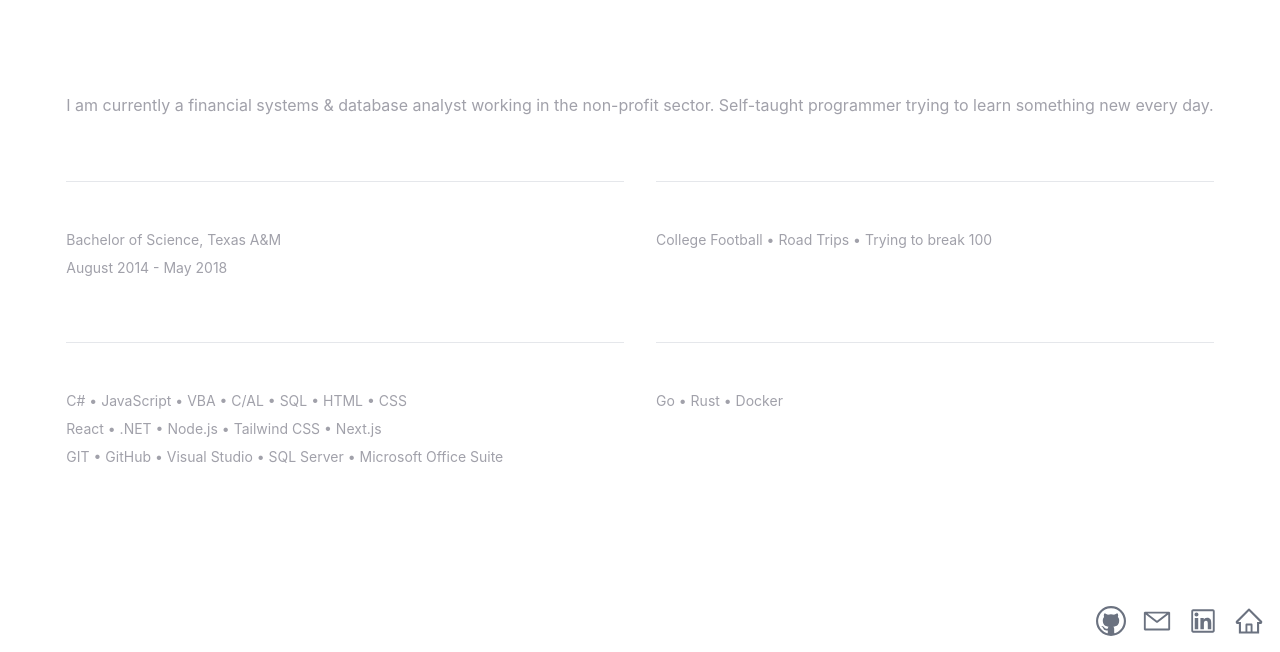
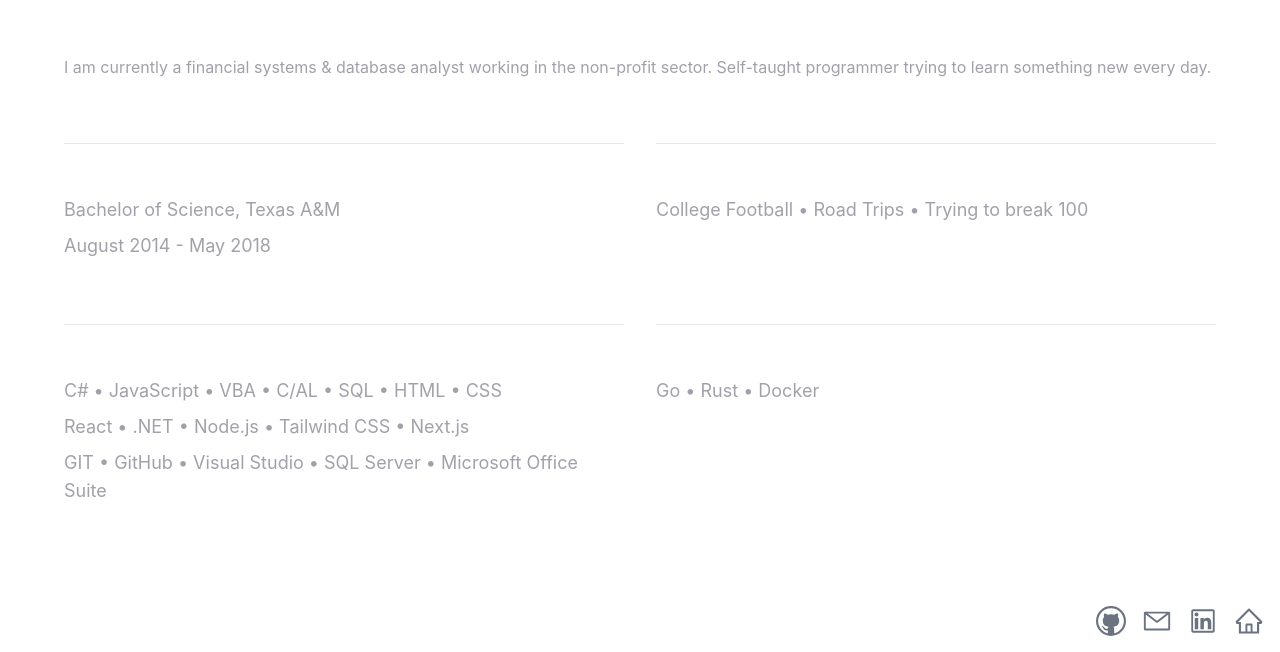
Before and after one commit to jhiney/personal-website, a Next.js app: page /about in a window 1280 px wide. Shown: the part 148-800 px from the top of the page. Built offline with nearby package versions, Linux system fonts and the light colour scheme.

Commit message:
a little bigger

```diff
--- a/pages/about.js
+++ b/pages/about.js
@@ -20,35 +20,35 @@
 
 						<dl className="mt-16 grid grid-cols-1 gap-x-6 gap-y-10 sm:grid-cols-2 sm:gap-y-16 lg:gap-x-8">
 							<div className="border-t border-gray-200 pt-4">
-								<dt className="font-medium text-white">Education</dt>
-								<dd className="mt-2 text-sm text-zinc-400">Bachelor of Science, Texas A&M</dd>
-								<dd className="mt-2 text-sm text-zinc-400">August 2014 - May 2018</dd>
+								<dt className="text-xl font-medium text-white">Education</dt>
+								<dd className="mt-2 text-lg text-zinc-400">Bachelor of Science, Texas A&M</dd>
+								<dd className="mt-2 text-lg text-zinc-400">August 2014 - May 2018</dd>
 							</div>
 
 							<div className="border-t border-gray-200 pt-4">
-								<dt className="font-medium text-white">Interests</dt>
-								<dd className="mt-2 text-sm text-zinc-400">
+								<dt className="text-xl font-medium text-white">Interests</dt>
+								<dd className="mt-2 text-lg text-zinc-400">
 									College Football &bull; Road Trips &bull; Trying to break 100
 								</dd>
 							</div>
 
 							<div className="border-t border-gray-200 pt-4">
-								<dt className="font-medium text-white">Languages, Frameworks, and Tools</dt>
-								<dd className="mt-2 text-sm text-zinc-400">
+								<dt className="text-xl font-medium text-white">Languages, Frameworks, and Tools</dt>
+								<dd className="mt-2 text-lg text-zinc-400">
 									C# &bull; JavaScript &bull; VBA &bull; C/AL &bull; SQL &bull; HTML &bull; CSS
 								</dd>
-								<dd className="mt-2 text-sm text-zinc-400">
+								<dd className="mt-2 text-lg text-zinc-400">
 									React &bull; .NET &bull; Node.js &bull; Tailwind CSS &bull; Next.js
 								</dd>
-								<dd className="mt-2 text-sm text-zinc-400">
+								<dd className="mt-2 text-lg text-zinc-400">
 									GIT &bull; GitHub &bull; Visual Studio &bull; SQL Server &bull; Microsoft Office
 									Suite
 								</dd>
 							</div>
 
 							<div className="border-t border-gray-200 pt-4">
-								<dt className="font-medium text-white">Currently Learning</dt>
-								<dd className="mt-2 text-sm text-zinc-400">Go &bull; Rust &bull; Docker</dd>
+								<dt className="text-xl font-medium text-white">Currently Learning</dt>
+								<dd className="mt-2 text-lg text-zinc-400">Go &bull; Rust &bull; Docker</dd>
 							</div>
 						</dl>
 					</div>
```
